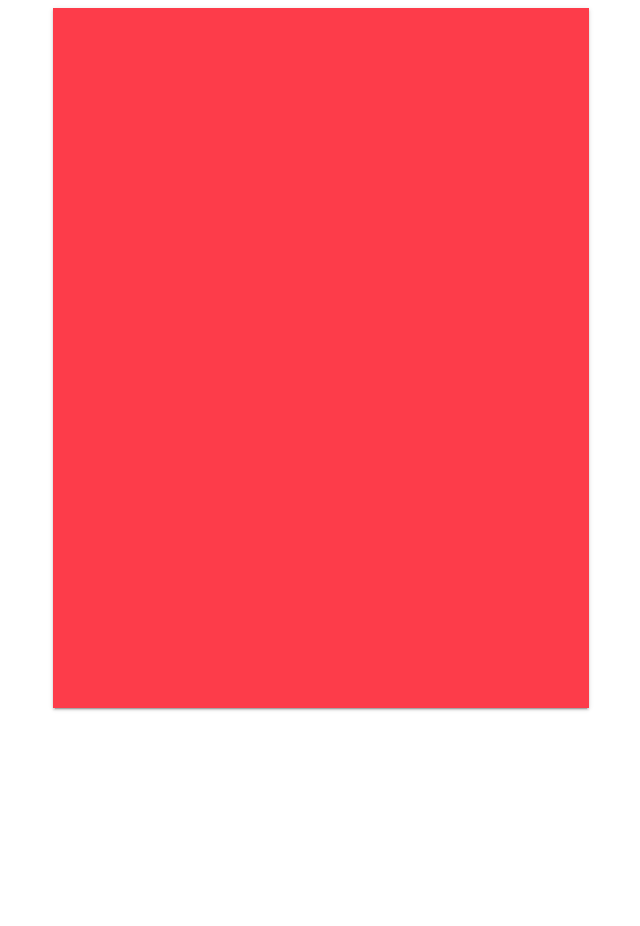
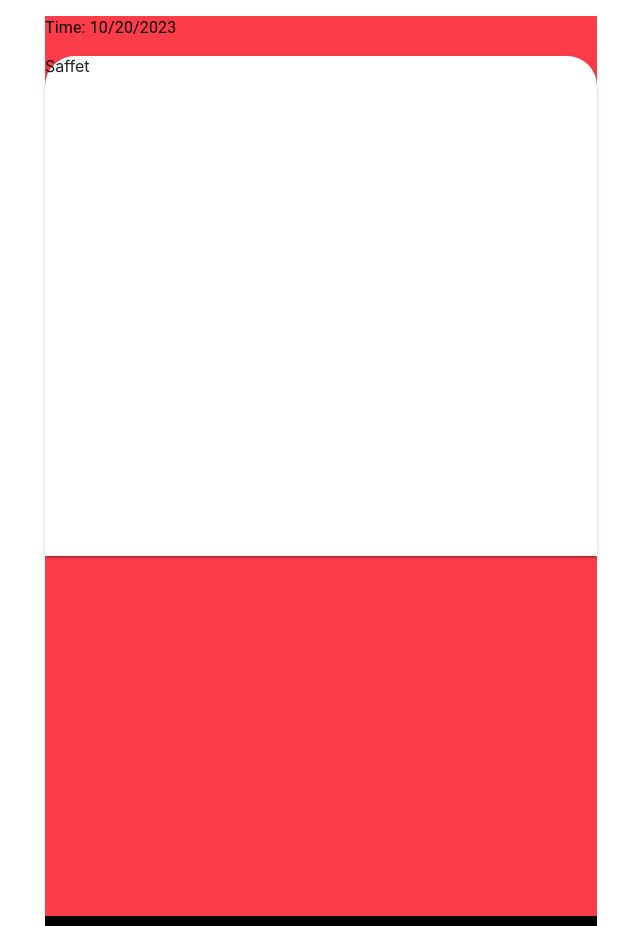
Before and after one commit to frontend-from-0/montra-client, a React (Create React App) app: page /expense/new in a window 1280 px wide. Shown: the whole page, without its empty margins (319-959 px from the left). Before the commit the page ends 800 px from the top, so only its background shows below. Built offline with nearby package versions, Linux system fonts and the light colour scheme.

Commit message:
feat: Expense Component

```diff
--- a/src/modules/expense/Expense.jsx
+++ b/src/modules/expense/Expense.jsx
@@ -2,25 +2,63 @@ import Box from '@mui/material/Box';
 import Paper from '@mui/material/Paper';
 import Typography from '@mui/material/Typography';
 import { useTheme } from '@mui/material';
+import { useEffect, useState } from 'react';
 
 export const Expense = () => {
   const theme = useTheme();
 
   return (
-    <Box
-      sx={{
-        display: 'flex',
-        flexWrap: 'wrap',
-        '& > :not(style)': {
-          m: 1,
-          width: '100%',
-          height: 700,
-          bgcolor: theme.palette.error.main,
-          borderRadius: 0,
-        },
-      }}
-    >
-      <Paper elevation={2}></Paper>
-    </Box>
+    <>
+      <Box
+        sx={{
+          height: '910px',
+          backgroundColor: 'black',
+        }}
+      >
+        <Box
+          sx={{
+            height: '900px',
+            backgroundColor: '#FD3C4A',
+          }}
+        >
+          <Typography>
+            <DateTime></DateTime>
+          </Typography>
+          <Paper
+            className='paper'
+            sx={{
+              borderRadius: '30px 30px 0 0',
+              height: '500px',
+              // marginBottom: 0,
+              // mt: '23.5rem',
+              mb: 0,
+            }}
+            elevation={2}
+          >
+            Saffet
+          </Paper>
+        </Box>
+      </Box>
+    </>
   );
 };
+
+export const DateTime = () => {
+  var [date, setDate] = useState(new Date());
+
+  useEffect(() => {
+    var timer = setInterval(() => setDate(new Date()), 1000);
+
+    return function cleanup() {
+      clearInterval(timer);
+    };
+  });
+
+  return (
+    <div>
+      <p>Time: {date.toLocaleDateString()}</p>
+    </div>
+  );
+};
+
+export default DateTime;
```
